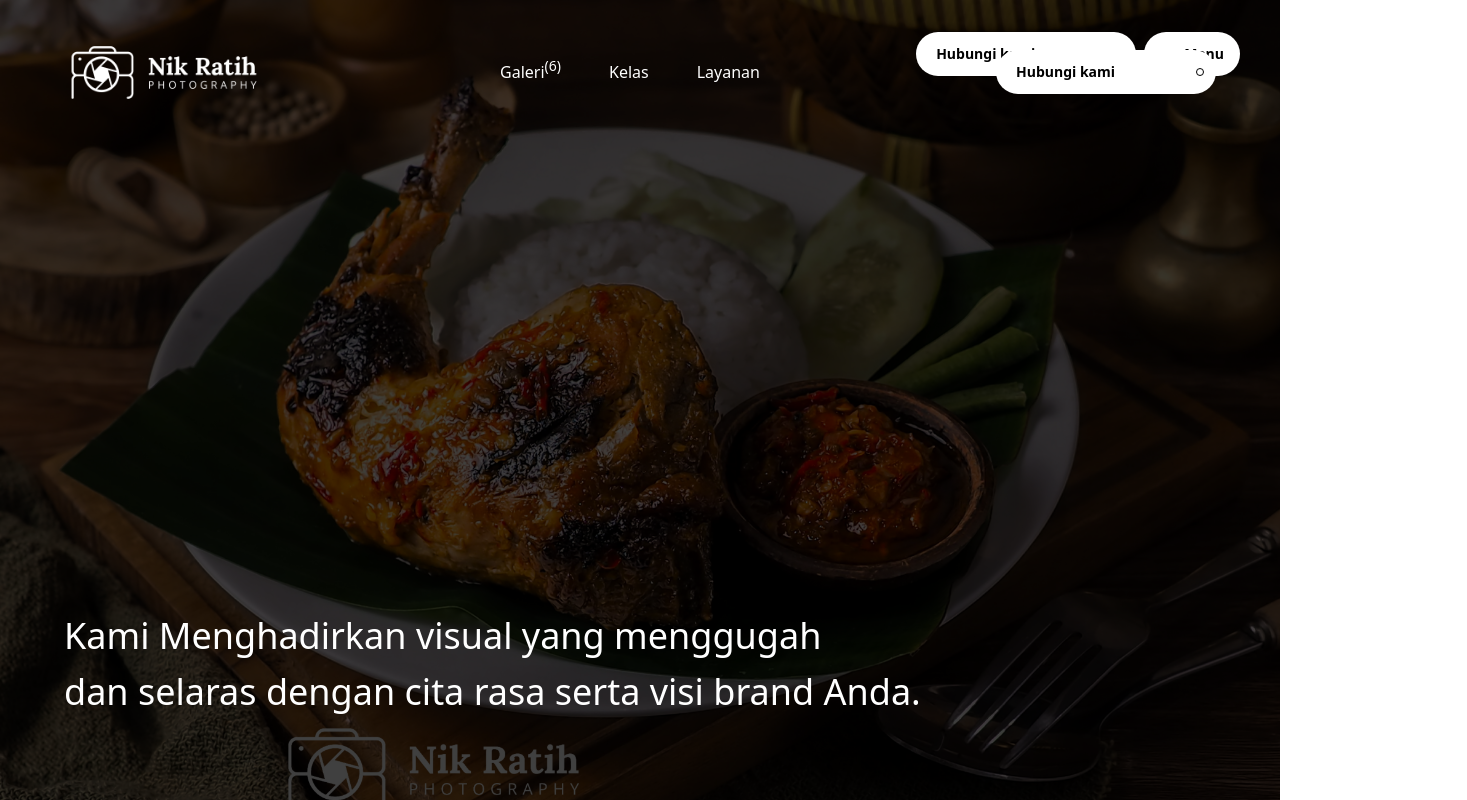
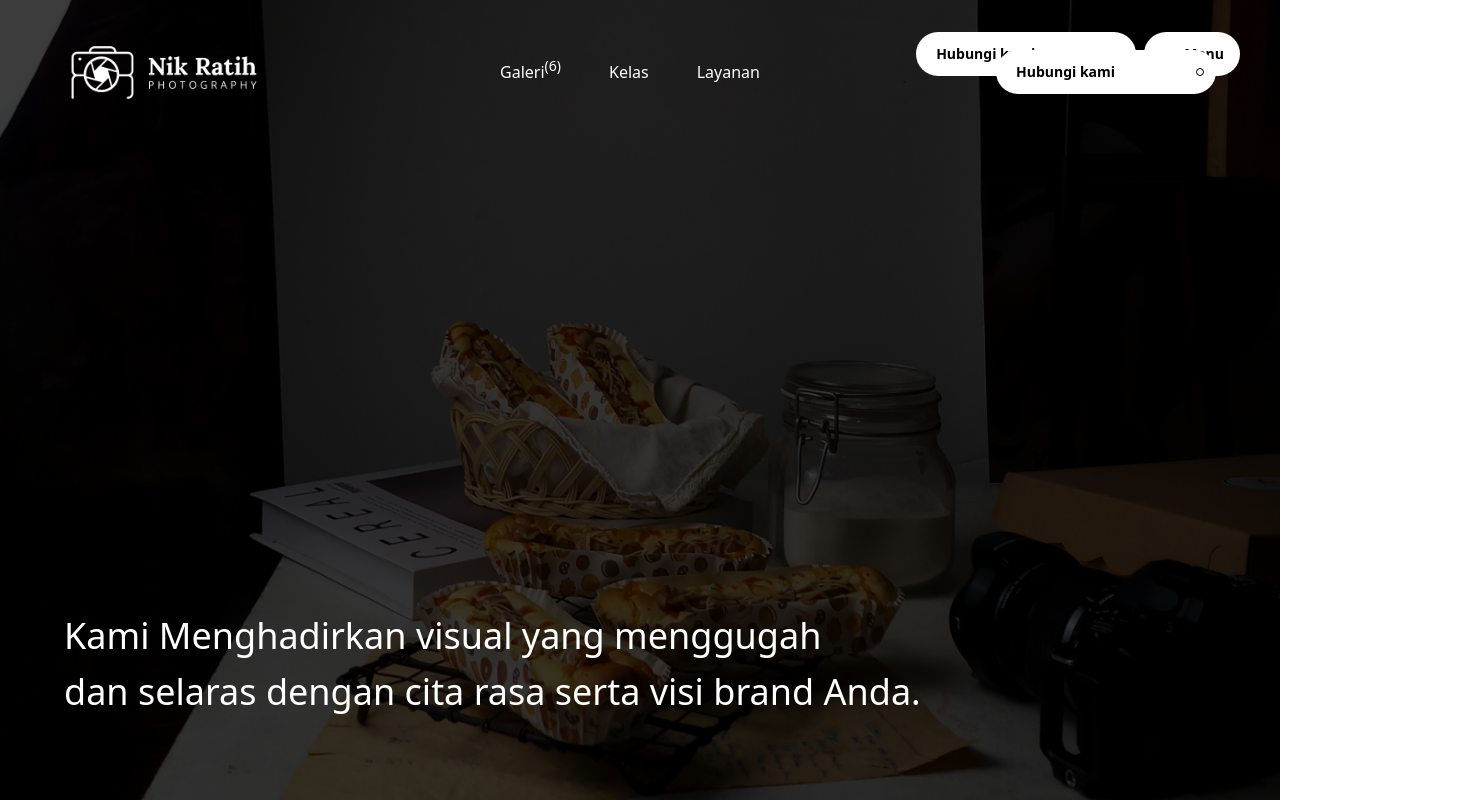
Before and after one commit to Blizbyteco/ratih-photography, a React (Vite) app: page / in a window 1280 px wide. Shown: the top 800 px of the page, 1467 px wide, since content can reach past the window. Built offline with nearby package versions, Linux system fonts and the light colour scheme; a web font is replaced by a local one.

Commit message:
UPDATE: Update a lot changes

```diff
--- a/src/components/home/Banner.jsx
+++ b/src/components/home/Banner.jsx
@@ -17,7 +17,7 @@ const Banner = () => {
         </div>
         <div className="hidden sm:block"></div>
         <div className="col-span-3 sm:col-span-2">
-          <h1 className="text-3xl sm:text-8xl font-semibold">
+          <h1 className="text-3xl sm:text-8xl font-semibold text-wrap xl:text-nowrap">
             Mewakili Brand Anda
           </h1>
         </div>
--- a/src/components/home/Hero.jsx
+++ b/src/components/home/Hero.jsx
@@ -20,7 +20,7 @@ const Hero = () => {
       <section className="min-h-screen w-full fixed left-0 top-0 z-10">
         <div
           className="absolute inset-0 bg-cover bg-no-repeat bg-right"
-          style={{ backgroundImage: "url('/images/hero-bg.jpg')" }}
+          style={{ backgroundImage: "url('/images/hero-bg.jpeg')" }}
         />
         <div className="absolute inset-0 bg-black/75" />
         <div className="absolute z-10 bottom-[10%] left-0 w-full">
--- a/src/components/layouts/RootLayout.jsx
+++ b/src/components/layouts/RootLayout.jsx
@@ -26,9 +26,9 @@ export default function RootLayout() {
     <>
       <Navbar />
       <AnimatePresence>
-        {/* {showLoader && (
+        {showLoader && (
           <PageLoader animationCompleteCallback={onAnimationComplete} />
-        )} */}
+        )}
         <Outlet />
       </AnimatePresence>
     </>
--- a/src/components/loader/TextSlide.jsx
+++ b/src/components/loader/TextSlide.jsx
@@ -41,7 +41,7 @@ export default function TextSlide({ text }) {
   }
 
   return (
-    <div className="relative w-[20em] h-[100px] overflow-y-hidden overflow-x-visible">
+    <div className="relative w-[20em] h-[100px] overflow-y-hidden overflow-x-visible font-[Lora]">
             <motion.h1
             variants={textVariants.first}
             initial="initial"
--- a/src/components/ui/Footer.jsx
+++ b/src/components/ui/Footer.jsx
@@ -13,11 +13,7 @@ const Footer = () => {
     <footer className="border-t border-gray-400 py-18 z-20 w-full min-h-[120vh] sm:min-h-screen bg-black text-white relative">
       <div className="grid grid-rows-2 grid-cols-1 sm:grid-cols-4 gap-x-16 gap-y-8 px-6 sm:px-16">
         <div className="flex flex-col items-start justify-between row-span-2">
-          <img
-            src="/images/studio.jpeg"
-            alt="studio"
-            className="w-[300px] hidden sm:block"
-          />
+         <iframe src="https://www.google.com/maps/embed?pb=!1m18!1m12!1m3!1d63337.81971337706!2d113.40555314863279!3d-7.170571299999999!2m3!1f0!2f0!3f0!3m2!1i1024!2i768!4f13.1!3m3!1m2!1s0x2dd77dbd0455ddf7%3A0x88844674f378370b!2sRumah%20kreatif%20Nik%20Ratih!5e0!3m2!1sid!2sid!4v1749428799965!5m2!1sid!2sid" className="border-none w-full h-[400px]  md:w-[320px] md:h-[300px]" allowFullScreen="" loading="lazy" referrerPolicy="no-referrer-when-downgrade"></iframe>
           <img
             src="/images/logo-light.svg"
             alt="logo"
--- a/src/components/ui/Navbar.jsx
+++ b/src/components/ui/Navbar.jsx
@@ -200,8 +200,10 @@ export default function Navbar() {
           </button>
         </div>
 
-        <div className="mt-[10%]">
-          <UnderlinedTextReveal url="/" text="Galeri" state={isActive} />
+        <div className="mt-[10%] flex flex-col gap-y-14">
+          <UnderlinedTextReveal url="/gallery" text="Galeri" state={isActive} />
+          <UnderlinedTextReveal url="/service" text="Layanan" state={isActive} />
+          <UnderlinedTextReveal url="/course" text="Kelas" state={isActive} />
         </div>
       </motion.div>
       {/* fixed content */}
--- a/src/index.css
+++ b/src/index.css
@@ -1,3 +1,4 @@
+@import url('https://fonts.googleapis.com/css2?family=Lora:ital,wght@0,400..700;1,400..700&family=Montserrat:ital,wght@0,100..900;1,100..900&display=swap');
 @import "tailwindcss";
 
 
--- a/tailwind.config.js
+++ b/tailwind.config.js
@@ -6,6 +6,7 @@ module.exports = {
     extend: {
       fontFamily: {
         poppins: ['Poppins', ...defaultTheme.fontFamily.sans],
+        lora: ['Lora', ...defaultTheme.fontFamily.sans]
       },
       fontWeight: {
         regular: '400',
```
Also changed, not shown: public/images/example9.jpg (renamed from public/images/hero-bg.jpg), public/images/hero-bg.jpeg (added).
